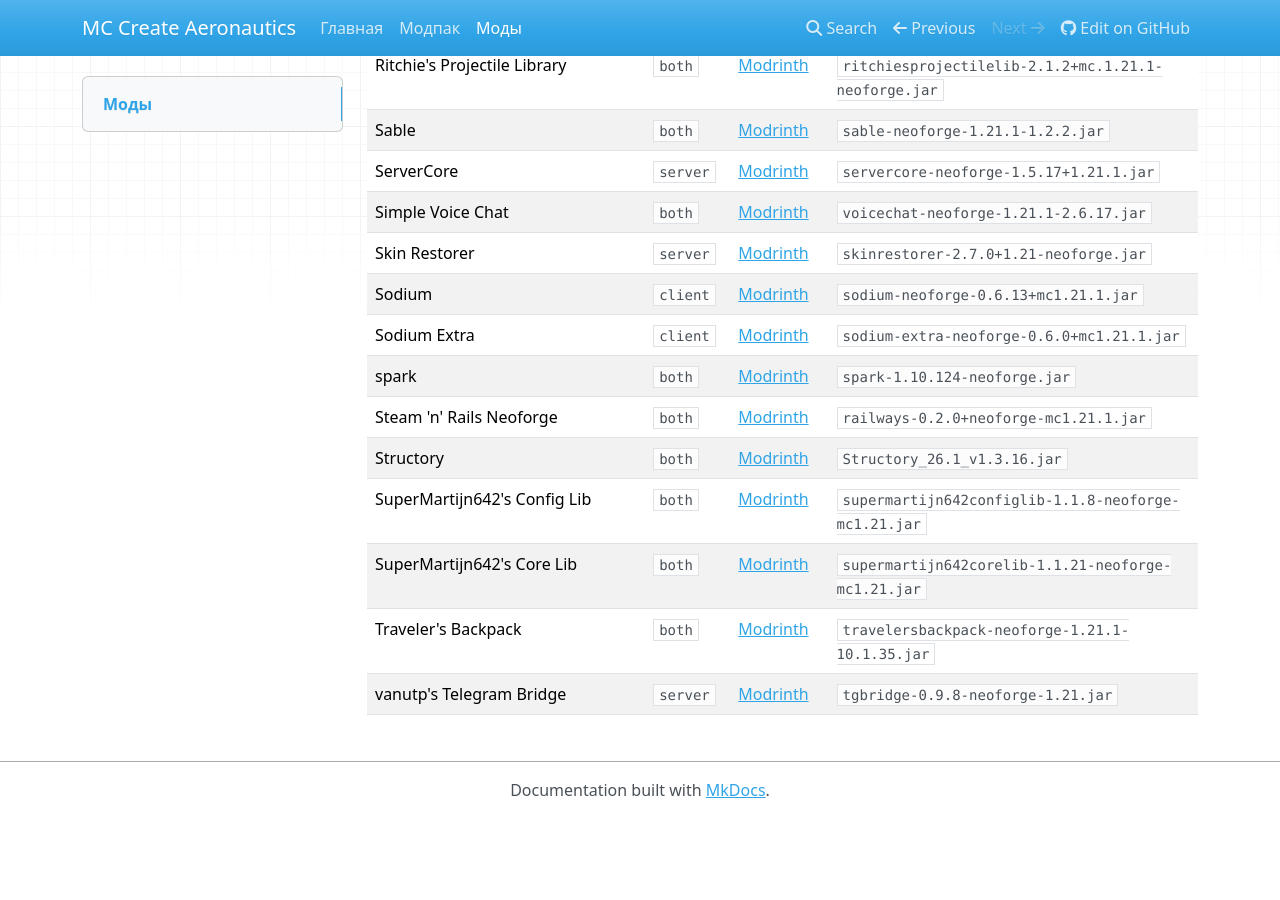
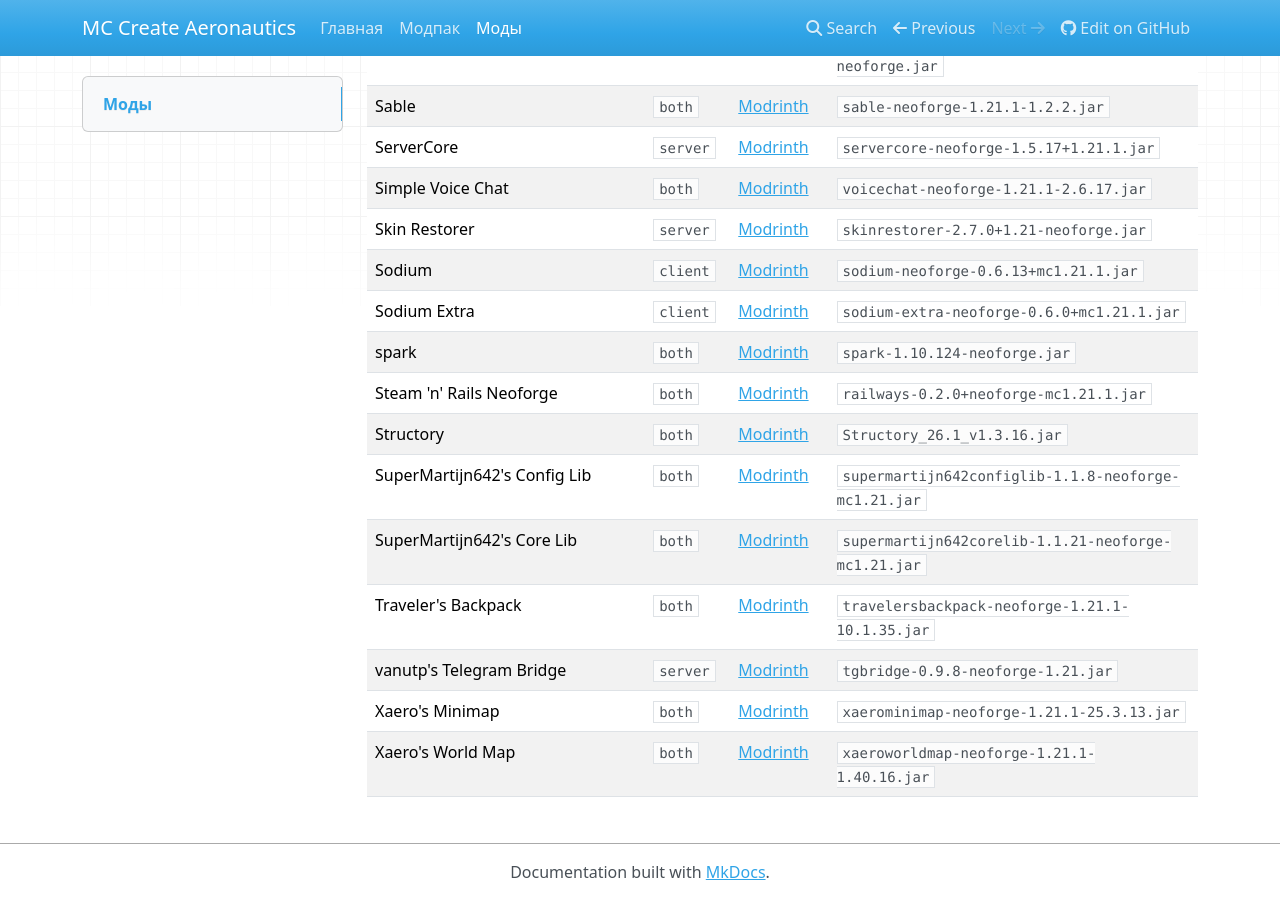
Before and after one commit to AlexCawl/mc-create-aeronautics-modpack, an MkDocs documentation site: the page built from docs/mods.md, in a window 1280 px wide and 900 px high, scrolled down 3733 px. Built offline with MkDocs 1.6.1, drawn with Linux system fonts in a browser that asks for light colours; nearby versions of some CDN libraries; before the commit the page ends 4551 px from its top, so only the background shows below that; some of the changed text lies outside the part shown.

Commit message:
feat: added bluemap && xaero map

```diff
--- a/docs/mods.md
+++ b/docs/mods.md
@@ -4,13 +4,14 @@
 
 Когда мод добавляется, удаляется, обновляется или переносится между сторонами, обновляйте эту таблицу в том же коммите.
 
-Всего модов: 89.
+Всего модов: 91.
 
 | Мод | Сторона | Источник | Файл |
 | --- | --- | --- | --- |
 | AppleSkin | `both` | [Modrinth](https://modrinth.com/mod/appleskin) | `appleskin-neoforge-mc1.21-3.0.9.jar` |
 | Architectury API | `both` | [Modrinth](https://modrinth.com/mod/architectury-api) | `architectury-13.0.8-neoforge.jar` |
 | AutoModpack | `both` | [Modrinth](https://modrinth.com/mod/automodpack) | `automodpack-mc1.21.1-neoforge-4.0.5.jar` |
+| BlueMap | `server` | [Modrinth](https://modrinth.com/mod/bluemap) | `bluemap-5.7-neoforge.jar` |
 | CC: Tweaked | `both` | [Modrinth](https://modrinth.com/mod/cc-tweaked) | `cc-tweaked-1.21.1-forge-1.119.0.jar` |
 | Chat Heads | `client` | [Modrinth](https://modrinth.com/mod/chat-heads) | `chat_heads-0.15.1-neoforge-1.21.jar` |
 | Clumps | `both` | [Modrinth](https://modrinth.com/mod/clumps) | `Clumps-neoforge-1.21.1-19.0.0.1.jar` |
@@ -97,3 +97,5 @@
 | SuperMartijn642's Core Lib | `both` | [Modrinth](https://modrinth.com/mod/supermartijn642s-core-lib) | `supermartijn642corelib-1.1.21-neoforge-mc1.21.jar` |
 | Traveler's Backpack | `both` | [Modrinth](https://modrinth.com/mod/travelersbackpack) | `travelersbackpack-neoforge-1.21.1-10.1.35.jar` |
 | vanutp's Telegram Bridge | `server` | [Modrinth](https://modrinth.com/mod/tgbridge) | `tgbridge-0.9.8-neoforge-1.21.jar` |
+| Xaero's Minimap | `both` | [Modrinth](https://modrinth.com/mod/xaeros-minimap) | `xaerominimap-neoforge-1.21.1-25.3.13.jar` |
+| Xaero's World Map | `both` | [Modrinth](https://modrinth.com/mod/xaeros-world-map) | `xaeroworldmap-neoforge-1.21.1-1.40.16.jar` |
```
Also changed, not shown: other parts of docs/mods.md (+0 -1 lines), docs/modpack.md (+3 -1 lines), 4 other files.
